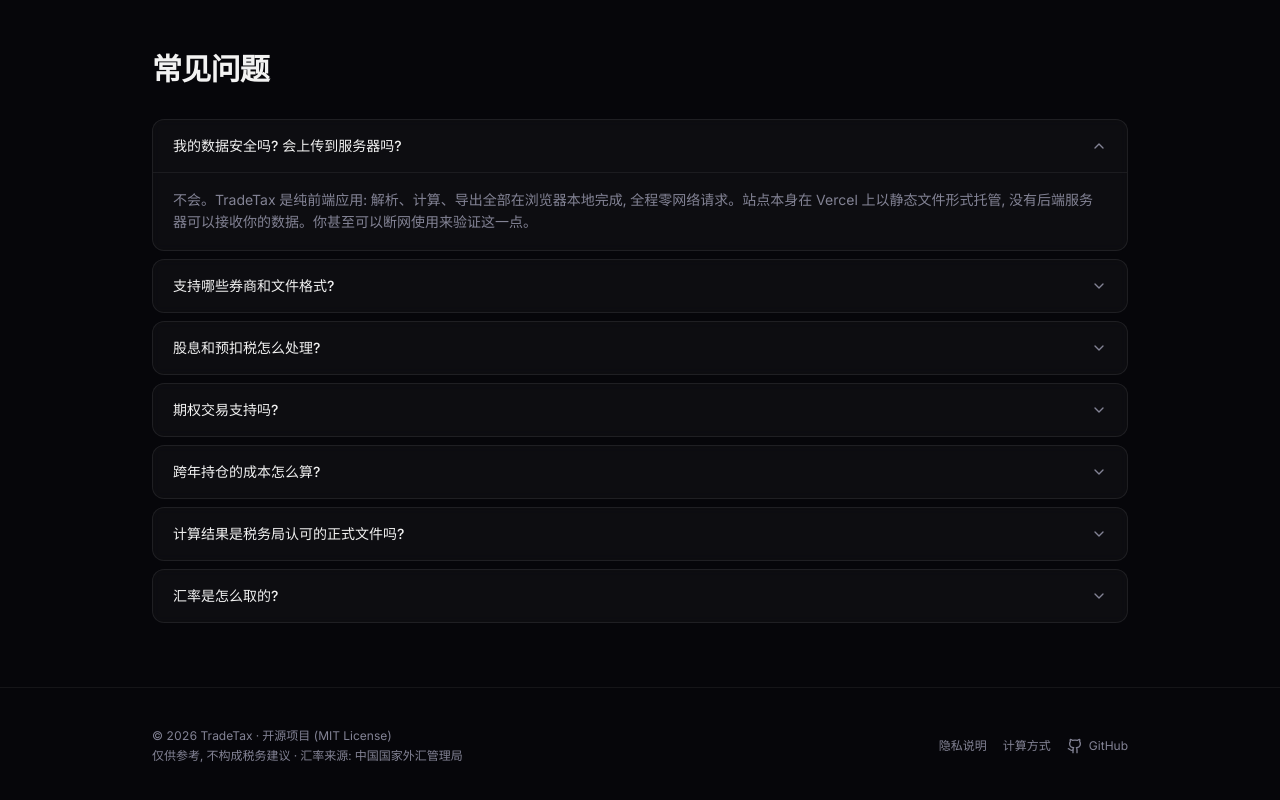
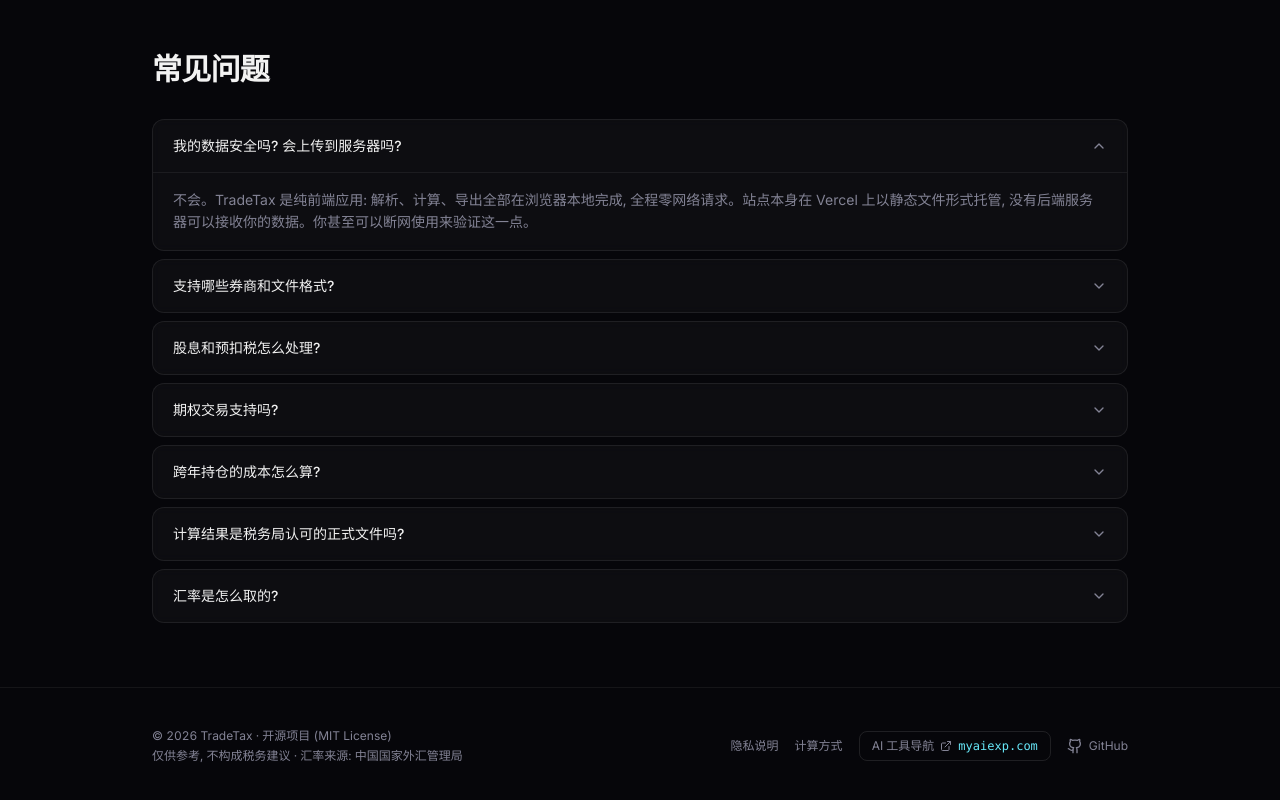
Before and after one commit to hunterzhang86/tradetax, a Next.js app: page / in a window 1280 px wide. Shown: the part 3104-3904 px from the top of the page. Built offline with nearby package versions, Linux system fonts and the light colour scheme.

Commit message:
feat: add myaiexp.com external link in footer

```diff
--- a/components/Footer.tsx
+++ b/components/Footer.tsx
@@ -1,4 +1,4 @@
-import { Github } from "lucide-react";
+import { ExternalLink, Github } from "lucide-react";
 
 export function Footer() {
   return (
@@ -24,6 +24,16 @@ export function Footer() {
             计算方式
           </a>
           <a
+            href="https://www.myaiexp.com/zh"
+            target="_blank"
+            rel="noopener noreferrer"
+            className="flex items-center gap-1.5 rounded-lg border border-white/10 px-3 py-1.5 text-muted-foreground transition hover:border-cyan-400/40 hover:text-cyan-300"
+          >
+            AI 工具导航
+            <ExternalLink className="h-3 w-3" />
+            <span className="font-mono text-cyan-300">myaiexp.com</span>
+          </a>
+          <a
             href="https://github.com/hunterzhang86/tradetax"
             target="_blank"
             rel="noopener noreferrer"
```
